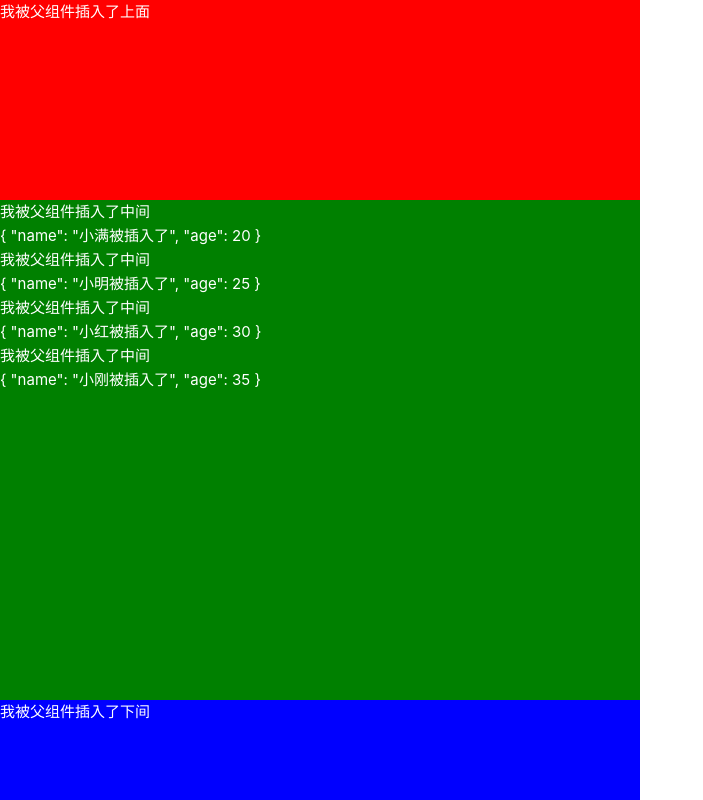
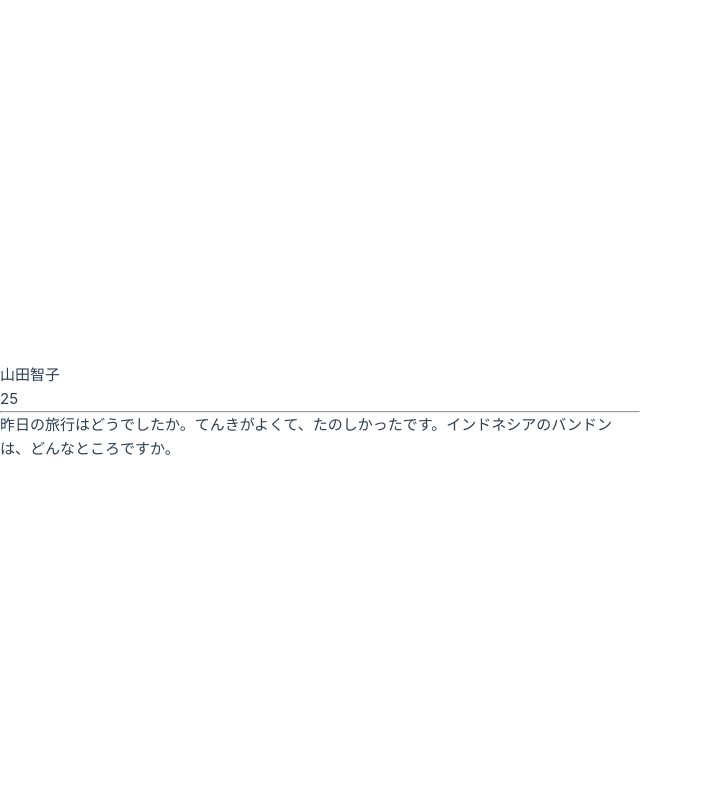
Before and after one commit to LTisme/vue3-vite-TS-pinia-electron, a Vue app: page / in a window 1280 px wide. Shown: the whole page, without its empty margins (0-703 px from the left). Built offline with nearby package versions, Linux system fonts and the light colour scheme.

Commit message:
了解了异步组件的使用和它对代码打包时的分包作用

```diff
--- /dev/null
+++ b/public/data.json
@@ -0,0 +1,8 @@
+{
+    "data":{
+        "name": "山田智子",
+        "age": 25,
+        "url": "",
+        "desc": "昨日の旅行はどうでしたか。てんきがよくて、たのしかったです。インドネシアのバンドンは、どんなところですか。"
+    }
+}
--- a/src/App.vue
+++ b/src/App.vue
@@ -1,28 +1,34 @@
 <template>
-  <div class="content">
-    <DialogVue>
-      <!-- 还有动态插槽的写法，当然也可以用简写的形式 -->
-      <template v-slot:[dynamicalSlot]>
-        <div>我被父组件插入了下间</div>
-      </template>
-      <!-- 简写的话是#default="{ customedVarFromChildSlot }" -->
-      <template v-slot="{ customedVarFromChildSlot }"><!-- 解构出来 -->
-        <div>我被父组件插入了中间</div>
-        <div>{{ customedVarFromChildSlot }}</div>
-      </template>
-      <!-- v-slot是可以简写的，这里相当于v-slot:header -->
-      <template #header>
-        <div>我被父组件插入了上面</div>
-      </template>
-    </DialogVue>
-  </div>
+  <!-- 注意！！！！！！！！！！！！！！ -->
+  <!-- 必须！使用！Suspense！！！来展示异步组件 -->
+  <Suspense>
+    <!-- Suspense有两个插槽，第一个插槽是默认插槽，第二个插槽是错误插槽，用来展示异步组件加载失败的情况 -->
+    <!-- 第二个是匿名插槽，它当然也有具名，只不过具名限定为了default罢了，可以写也可以不写他 -->
+    <!-- <template #default> -->
+    <SyncVue></SyncVue>
+    <!-- </template> -->
+    <!-- 第二个是具名插槽叫fallback，可以在加载期间做些什么，比如把骨架屏放进去 -->
+    <template #fallback>
+      <SkeletonVue></SkeletonVue>
+    </template>
+  </Suspense>
+  <!-- <SkeletonVue /> -->
 </template>
 
 <script setup lang='ts'>
-  import { ref } from 'vue'
-  import DialogVue from './components/Dialog-slot-study/index.vue'
+  // 一定要使用这个defineAsyncComponent来引入异步组件
+  // 异步组件有什么好处呢？可以AI一下帮助你一下子理解，主要核心是不要一下子把组件都加载进来造成大量等待时间
+  import { defineAsyncComponent } from 'vue';
+  import SkeletonVue from '@/components/sync-suspense-study/skeleton.vue';
 
-  const dynamicalSlot = ref('footer')
+  // defineAsyncComponent有两种风格的书写方式，下面两种写法是等价的，但一般都用第一种
+  // const SyncVue = defineAsyncComponent(() => import('@/components/sync-suspense-study/sync.vue'))
+  const SyncVue = defineAsyncComponent({
+    loader: () => import('@/components/sync-suspense-study/sync.vue'),
+    loadingComponent: SkeletonVue,
+    errorComponent: { template: '<div>加载失败了</div>' },
+    timeout: 3000, // 超时时间，默认3000ms
+  })
 
 </script>
 
--- /dev/null
+++ b/src/components/sync-suspense-study/skeleton.vue
@@ -0,0 +1,23 @@
+<template>
+
+    <div class="sk">
+        <div class="sk-2">
+            <div>loading</div>
+            <div>loading</div>
+        </div>
+        <hr>
+        <div class="sk-3">loading</div>
+        <div class="sk-3">loading</div>
+    </div>
+
+</template>
+
+<script setup lang='ts'>
+
+    import { ref } from 'vue';
+
+    const count = ref(0);
+
+</script>
+
+<style scoped lang='scss'></style>
--- /dev/null
+++ b/src/components/sync-suspense-study/sync.vue
@@ -0,0 +1,40 @@
+<template>
+
+    <div class="sync">
+        <div class="sync-content">
+            <div><img :src="data.url" alt=""></div>
+            <div class="sync-pop">
+                <div>{{ data.name }}</div>
+                <div>{{ data.age }}</div>
+            </div>
+        </div>
+        <hr>
+        <div>{{ data.desc }}</div>
+    </div>
+
+</template>
+
+<script setup lang='ts'>
+
+    import { ref } from 'vue';
+    // 引入自定义的网络传输函数
+    import { MyAxios } from '@/server/MyAxios';
+    // 如何把一个组件变成一个异步组件的话，则需要用vue3的顶层await语法，这样让这个模块看起来像个巨大的async函数
+    // 并且在script标签中引入一个异步函数，该函数返回一个Promise对象，该Promise对象返回一个组件对象。
+    interface DataType {
+        data: {
+            name: string
+            age: number
+            url: string
+            desc: string
+        }
+    }
+    const { data } = await MyAxios.get<DataType>('./data.json')
+    console.log(`data: ${data}`)
+    // await后面的所有代码都会相当于带上async修饰符
+
+    const count = ref(0);
+
+</script>
+
+<style scoped lang='scss'></style>
--- /dev/null
+++ b/src/server/MyAxios.ts
@@ -0,0 +1,26 @@
+// 简单模仿axios封装
+
+export const MyAxios = {
+    get<T>(url: string): Promise<T> {
+        return new Promise((resolve, reject) => {
+            const xhr = new XMLHttpRequest()
+
+            xhr.open('GET', url)
+            xhr.onreadystatechange = () => {
+                // mdn官网文档有各个数字代表含义，此处代表请求操作已经完成。这意味着数据传输已经彻底完成或失败。
+                if (xhr.readyState == 4) {
+                    if (xhr.status == 200) {
+                        // 让它延迟一段时间，模拟网络延迟
+                        setTimeout(() => {
+                            resolve(JSON.parse(xhr.responseText))
+                        }, 2000)
+                    } else {
+                        reject(xhr.statusText)
+                    }
+                }
+            }
+            // 如果有请求体就用xhr.send(data)，没有的话填null或者不填都行
+            xhr.send(null)
+        })
+    }
+}
```
